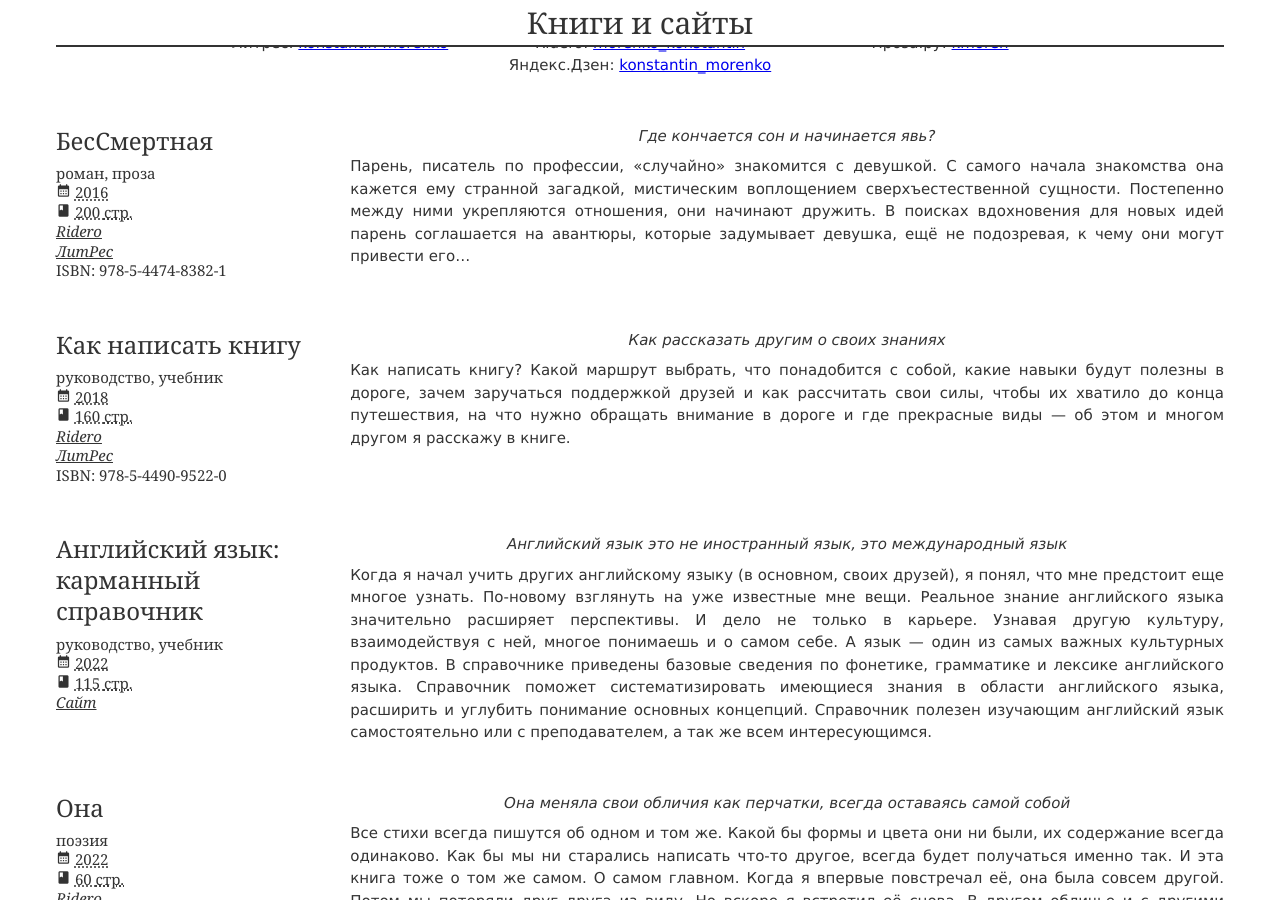
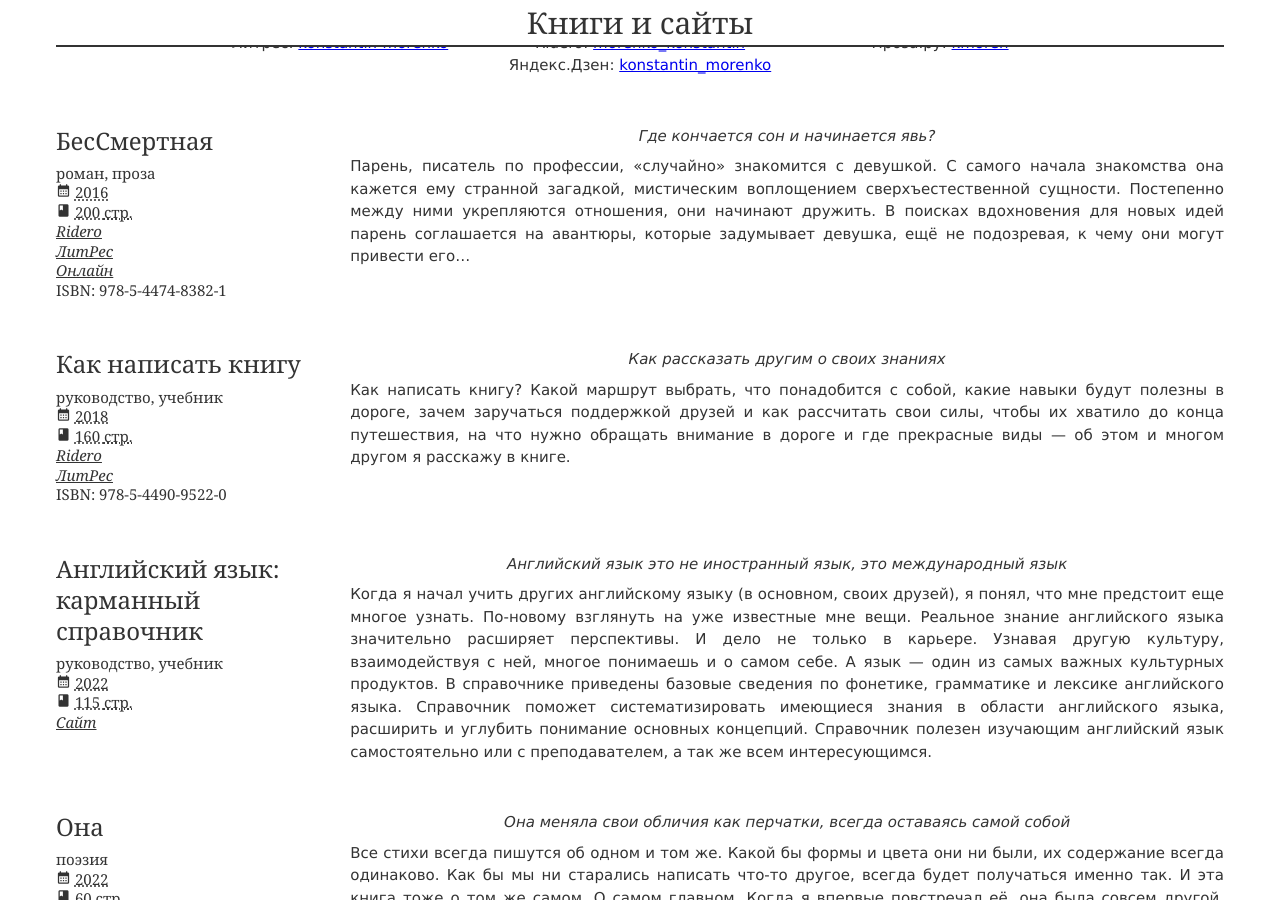
Before and after one commit to konstantin-morenko/jresume, a Jekyll site: the page built from index.md, in a window 1280 px wide and 900 px high, scrolled down 5144 px. Built offline with Jekyll 4.4.1, drawn with Linux system fonts in a browser that asks for light colours.

```diff
--- a/_data/books.yml
+++ b/_data/books.yml
@@ -32,6 +32,8 @@ cards:
     url: https://ridero.ru/books/bes_smertnaya/#moreDetails
   - name: ЛитРес
     url: https://www.litres.ru/maks-knopka/bes-smertnaya-misticheskiy-eroticheskiy-roman/
+  - name: Онлайн
+    url: https://konstantin-morenko.ru/immortal-book/
   isbn: 978-5-4474-8382-1
 
   quote: Где кончается сон и начинается явь?
```
